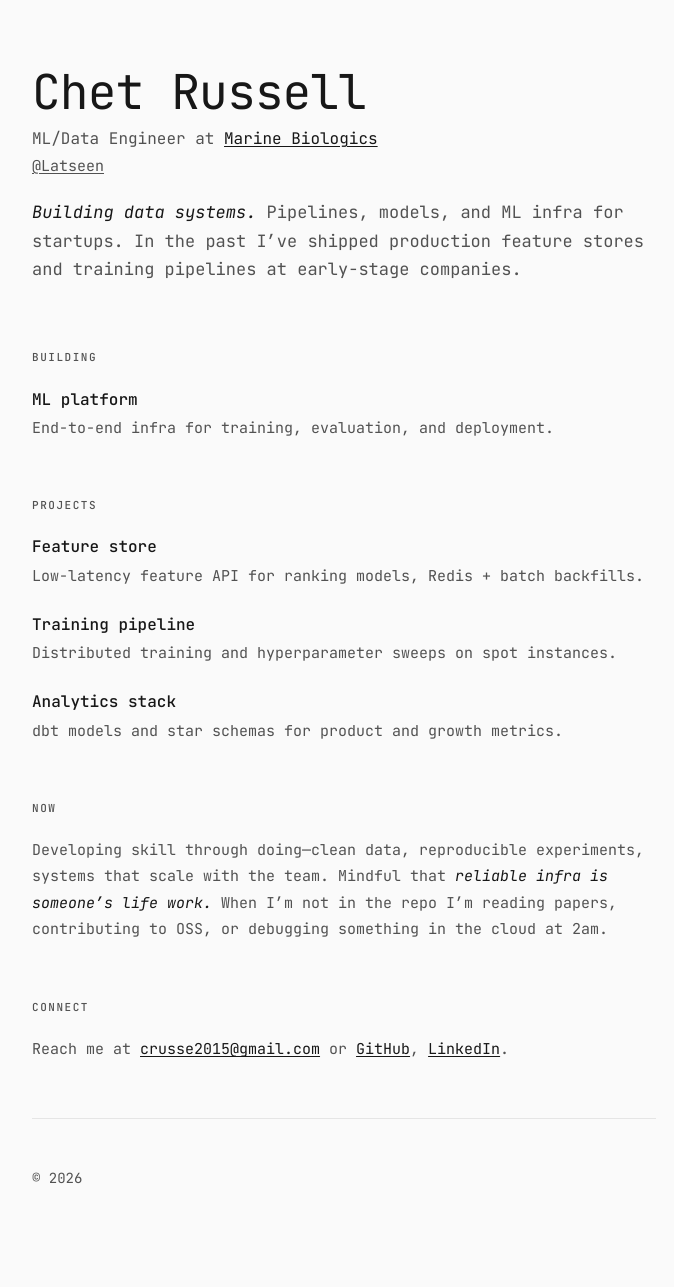
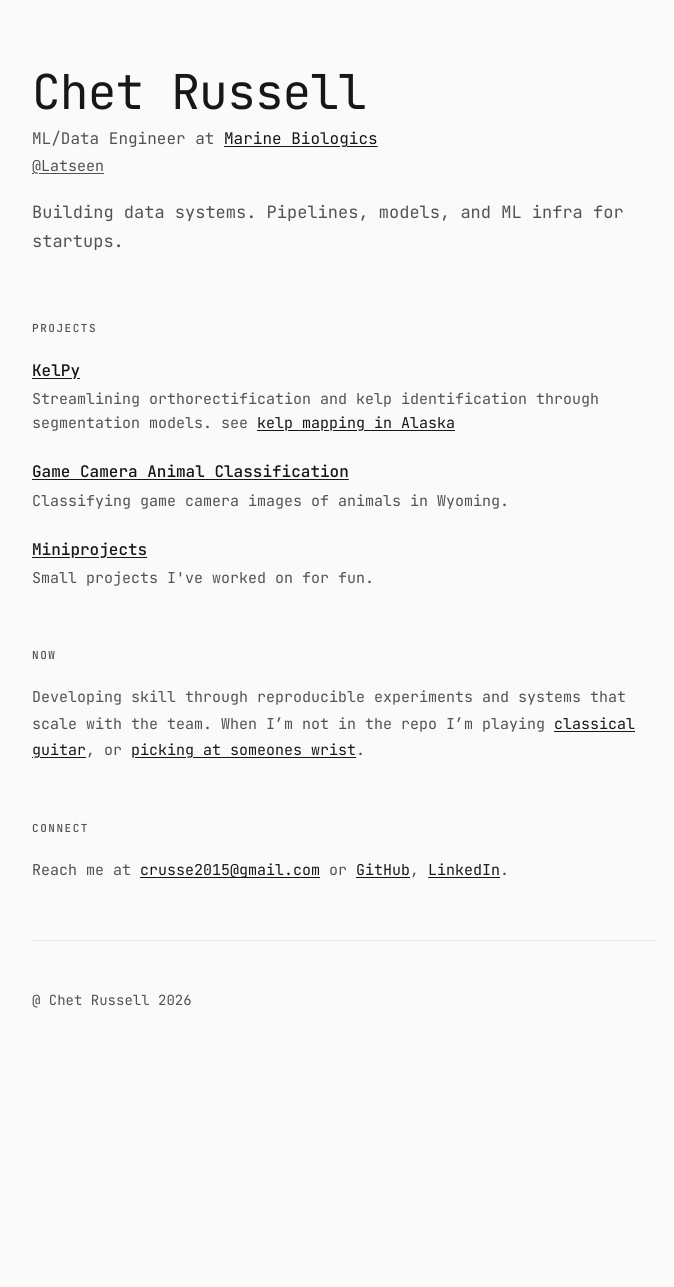
Before and after one commit to Latseen/website, a Flask app: page / in a window 1280 px wide. Shown: the whole page, without its empty margins (296-970 px from the left). After the commit the page ends 1008 px from the top, so only its background shows below. Run offline with Flask 3, Linux system fonts and the light colour scheme.

Commit message:
Personalized

```diff
--- a/templates/index.html
+++ b/templates/index.html
@@ -15,38 +15,30 @@
       <h1 class="name">Chet Russell</h1>
       <p class="role">ML/Data Engineer at <a href="https://www.marinebiologics.com/" target="_blank" rel="noopener">Marine Biologics</a></p>
       <p class="handle"><a href="https://github.com/Latseen" target="_blank" rel="noopener">@Latseen</a></p>
-      <p class="tagline"><em>Building data systems.</em> Pipelines, models, and ML infra for startups. In the past I’ve shipped production feature stores and training pipelines at early-stage companies.</p>
+      <p class="tagline">Building data systems. Pipelines, models, and ML infra for startups.</p>
     </header>
-
-    <section class="block">
-      <h2 class="block-title">Building</h2>
-      <div class="block-item">
-        <span class="block-item-name">ML platform</span>
-        <p class="block-item-desc">End-to-end infra for training, evaluation, and deployment.</p>
-      </div>
-    </section>
 
     <section class="block">
       <h2 class="block-title">Projects</h2>
       <div class="block-list">
         <div class="block-list-item">
-          <span class="block-item-name">Feature store</span>
-          <p class="block-item-desc">Low-latency feature API for ranking models, Redis + batch backfills.</p>
+          <span class="block-item-name"><a href="https://github.com/Barnacle-Foods/KelPy" target="_blank" rel="noopener">KelPy</a></span>
+          <p class="block-item-desc">Streamlining orthorectification and kelp identification through segmentation models. see <a href="https://www.barnaclefoods.com/pages/kelp-mapping" target="_blank" rel="noopener">kelp mapping in Alaska</a></p>
         </div>
         <div class="block-list-item">
-          <span class="block-item-name">Training pipeline</span>
-          <p class="block-item-desc">Distributed training and hyperparameter sweeps on spot instances.</p>
+          <span class="block-item-name"><a href="https://github.com/uwyo-mallet/animal-identification-app" target="_blank" rel="noopener">Game Camera Animal Classification</a></span>
+          <p class="block-item-desc">Classifying game camera images of animals in Wyoming.</p>
         </div>
         <div class="block-list-item">
-          <span class="block-item-name">Analytics stack</span>
-          <p class="block-item-desc">dbt models and star schemas for product and growth metrics.</p>
+          <span class="block-item-name"><a href="https://github.com/Latseen/miniprojects" target="_blank" rel="noopener">Miniprojects</a></span>
+          <p class="block-item-desc">Small projects I've worked on for fun.</p>
         </div>
       </div>
     </section>
 
     <section class="block">
       <h2 class="block-title">Now</h2>
-      <p class="block-prose">Developing skill through doing—clean data, reproducible experiments, systems that scale with the team. Mindful that <em>reliable infra is someone’s life work.</em> When I’m not in the repo I’m reading papers, contributing to OSS, or debugging something in the cloud at 2am.</p>
+      <p class="block-prose">Developing skill through reproducible experiments and systems that scale with the team. When I’m not in the repo I’m playing <a href="https://www.youtube.com/watch?v=cPW8g5axlq8" target="_blank" rel="noopener">classical guitar</a>, or <a href="https://www.youtube.com/watch?v=j8BWUpctZX4" target="_blank" rel="noopener">picking at someones wrist</a>.</p>
     </section>
 
     <section class="block">
@@ -55,7 +47,7 @@
     </section>
 
     <footer class="footer">
-      <p>© {{ current_year }}</p>
+      <p>@ Chet Russell {{ current_year }}</p>
     </footer>
   </main>
 </body>
```
